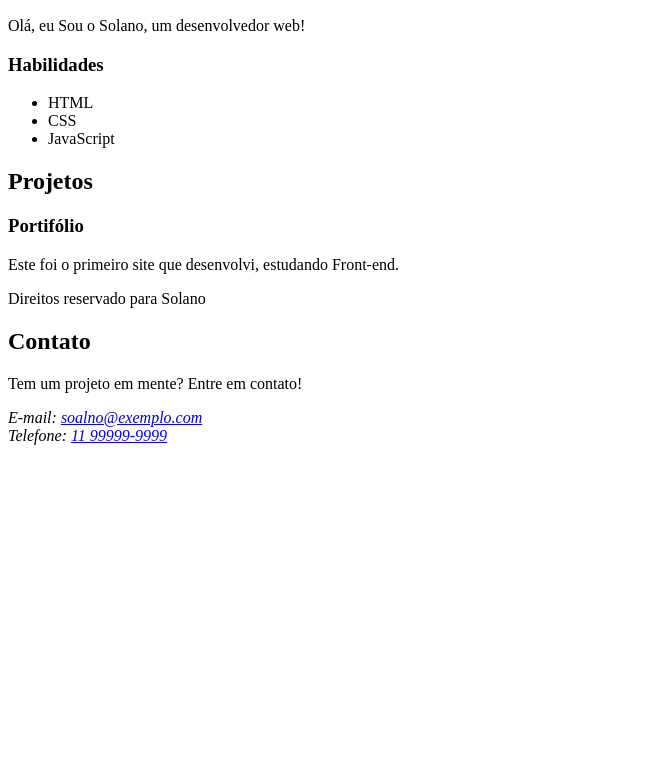
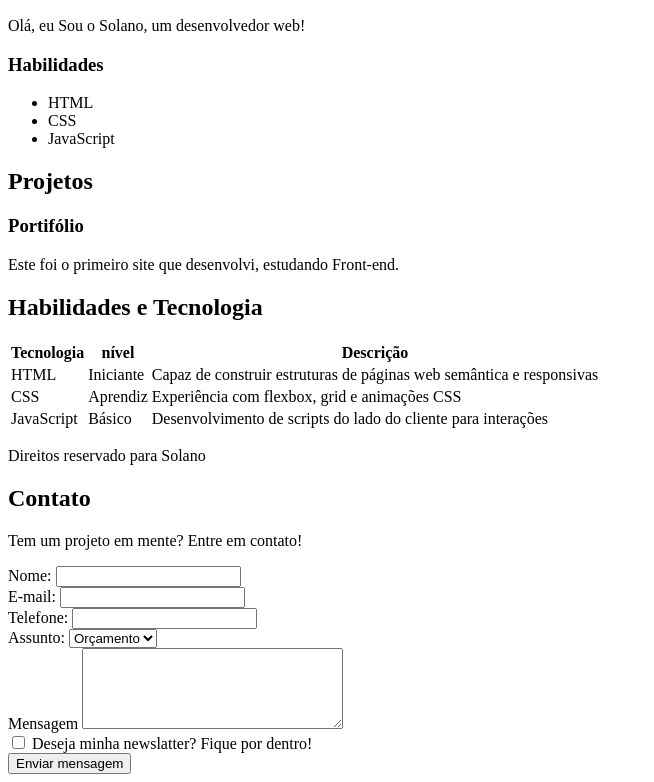
Before and after one commit to sollllano/site, a plain HTML site: page index.html in a window 1280 px wide. Shown: the part 355-1137 px from the top of the page, without its empty margins (0-654 px from the left). Before the commit the page ends 808 px from the top, so only its background shows below. Drawn offline with Linux system fonts and the light colour scheme.

Commit message:
Adição de formulário e tabela

```diff
--- a/index.html
+++ b/index.html
@@ -39,11 +39,46 @@
 
     <section id="projetos">
         <h2>Projetos</h2>
+
         <article>
             <h3>Portifólio</h3>
             <p>Este foi o primeiro site que desenvolvi, estudando Front-end.</p>
         </article>
     </section>
+
+    <section id="habilidades">
+        <h2>Habilidades e Tecnologia</h2>
+        <table>
+            <thead> <!-- cabeça da coluna, INDICE-->
+                <tr> <!-- nova linha-->
+                    <th>Tecnologia</th>
+                    <th>nível</th>
+                    <th>Descrição</th>
+                </tr>
+            </thead>
+
+            <tbody>
+                <tr>
+                    <td>HTML</td>
+                    <td> Iniciante</td>
+                    <td>Capaz de construir estruturas de páginas web semântica e responsivas</td>
+                </tr>
+
+                <tr>
+                    <td> CSS</td>
+                    <td>Aprendiz</td>
+                    <td>Experiência com flexbox, grid e animações CSS</td>
+                </tr>
+
+                <tr>
+                    <td>JavaScript</td>
+                    <td>Básico</td>
+                    <td>Desenvolvimento de scripts do lado do cliente para interações</td>
+                </tr>
+            </tbody>
+        </table>
+    </section>
+
 
     <footer>
         <p>Direitos reservado para Solano</p>
@@ -51,10 +86,33 @@
             <h2>Contato</h2>
             <p>Tem um projeto em mente? Entre em contato!</p>
 
-            <address>
-                E-mail: <a href="mailto:alberto@solano.com">soalno@exemplo.com </a> <br>
-                Telefone: <a href="tel:+5511974570872"> 11 99999-9999</a>
-            </address>
+            <form action="">
+
+                <label for="nome">Nome:</label>
+                <input type="text" id="nome" name="nome" required> <br>
+
+                <label for="email">E-mail:</label>
+                <input type="email" id="email" name="email" required> <br>
+
+                <label for="telefone">Telefone:</label>
+                <input type="tel" id="telefone" name="telefone" required><br>
+
+                <label for="assunto">Assunto:</label>
+                <select name="assunto" id="assunto">
+                    <option value="orçamento">Orçamento</option>
+                    <option value="dúvida">Dúvida</option>
+                    <option value="outro">Outro</option>
+                </select> <br>
+
+                <label for="mensagem">Mensagem</label>
+                <textarea name="mensagem" id="mensagem" cols="30" rows="5"></textarea> <br>
+
+                <input type="checkbox" id="inscricao" name="inscricao">
+                <label for="inscricao">Deseja minha newslatter? Fique por dentro!</label> <br>
+
+                <input type="submit" value="Enviar mensagem"> <br>
+
+            </form>
         </section>
     </footer>
 
```
